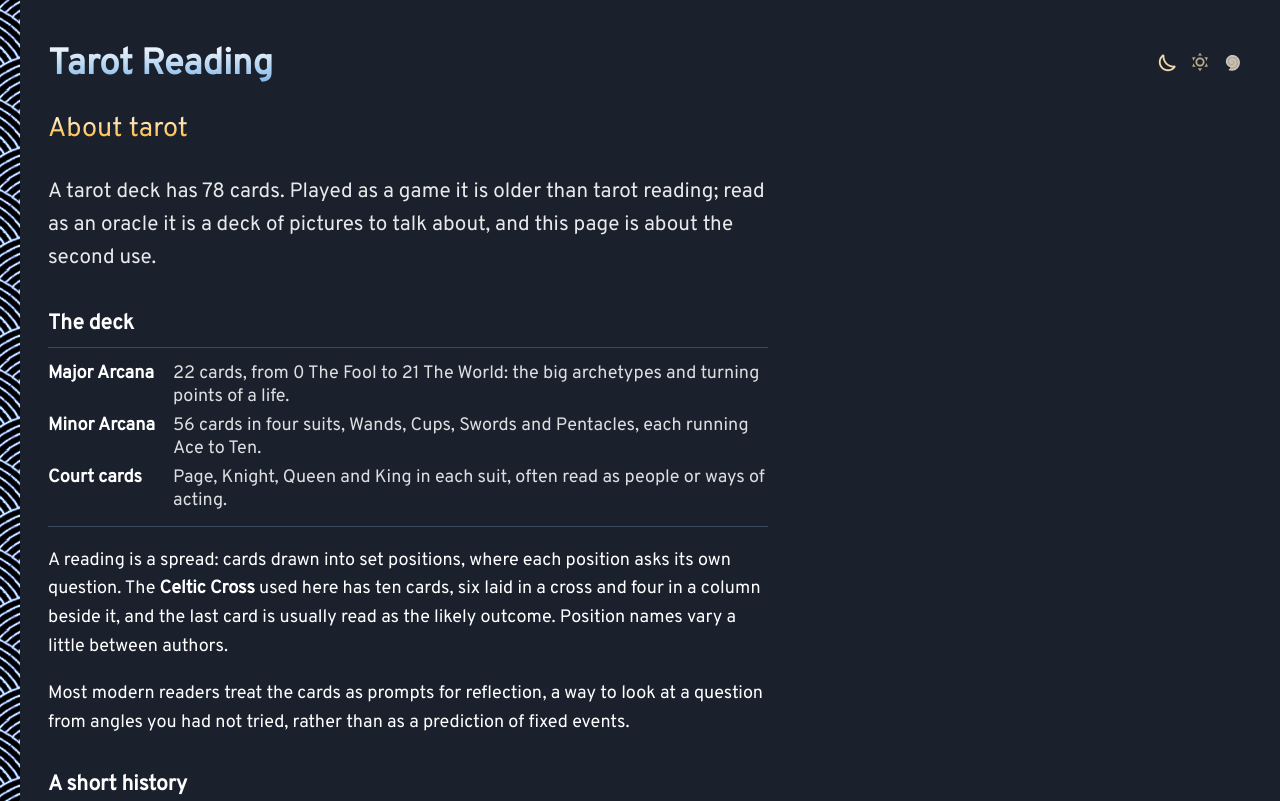
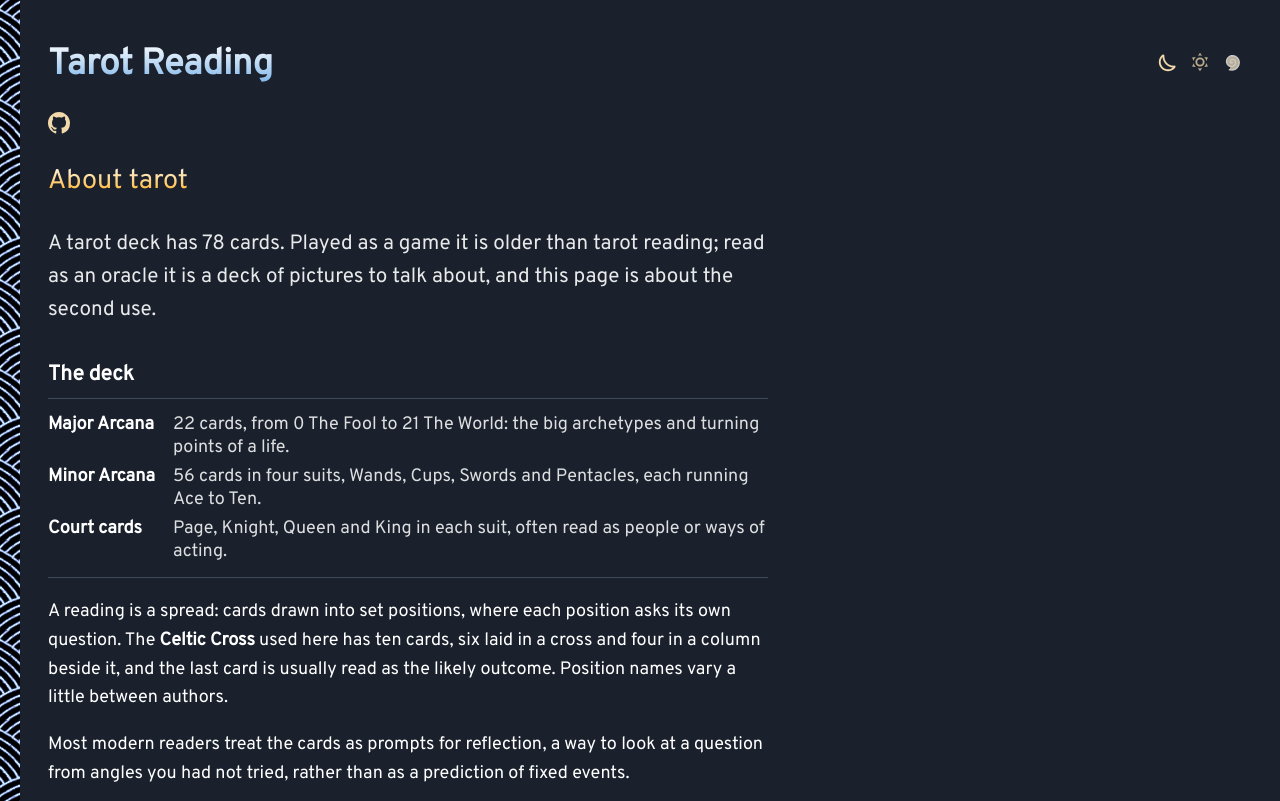
Before and after one commit to evoluteur/tarot-reading, a website: page about.html in a window 1280 px wide. Shown: the top 801 px of the page. Drawn offline with Linux system fonts and the light colour scheme.

Commit message:
docs: add github icon

```diff
--- a/about.html
+++ b/about.html
@@ -45,6 +45,18 @@
     <div id="omg-header">
       <h1><a href="index.html">Tarot Reading</a></h1>
       <div id="omg-theme-picker"></div>
+      <a
+        id="omg-github"
+        href="https://github.com/evoluteur/tarot-reading"
+        target="_blank"
+        rel="noopener"
+        title="Tarot Reading on GitHub"
+        aria-label="Tarot Reading on GitHub"
+        ><svg viewBox="0 0 16 16" aria-hidden="true">
+          <path
+            d="M8 0C3.58 0 0 3.58 0 8c0 3.54 2.29 6.53 5.47 7.59.4.07.55-.17.55-.38 0-.19-.01-.82-.01-1.49-2.01.37-2.53-.49-2.69-.94-.09-.23-.48-.94-.82-1.13-.28-.15-.68-.52-.01-.53.63-.01 1.08.58 1.23.82.72 1.21 1.87.87 2.33.66.07-.52.28-.87.51-1.07-1.78-.2-3.64-.89-3.64-3.95 0-.87.31-1.59.82-2.15-.08-.2-.36-1.02.08-2.12 0 0 .67-.21 2.2.82.64-.18 1.32-.27 2-.27.68 0 1.36.09 2 .27 1.53-1.04 2.2-.82 2.2-.82.44 1.1.16 1.92.08 2.12.51.56.82 1.27.82 2.15 0 3.07-1.87 3.75-3.65 3.95.29.25.54.73.54 1.48 0 1.07-.01 1.93-.01 2.2 0 .21.15.46.55.38A8.013 8.013 0 0016 8c0-4.42-3.58-8-8-8z"
+          /></svg
+      ></a>
     </div>
     <h2>About tarot</h2>
     <div class="content about">
@@ -166,11 +178,11 @@
           >.
         </p>
         <p>
-          You may also like
+          You may also enjoy other readings like
           <a href="https://evoluteur.github.io/i-ching-reading/">I Ching</a>,
           <a href="https://evoluteur.github.io/rune-reading/">Runes</a>, and
           <a href="https://evoluteur.github.io/motivational-numerology/"
-            >Motivational Numerology</a
+            >Numerology</a
           >. For more mystic arts as small web apps, see
           <a href="https://evoluteur.github.io/esoterica.html">Esoterica</a>.
         </p>
```
Also changed, not shown: index.html (+14 -2 lines).
